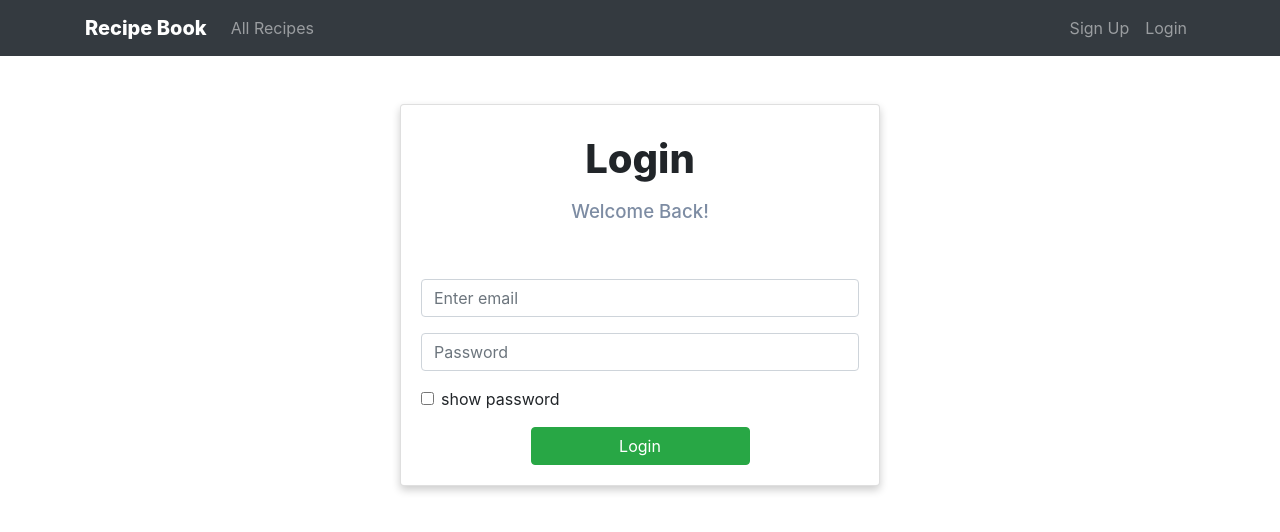
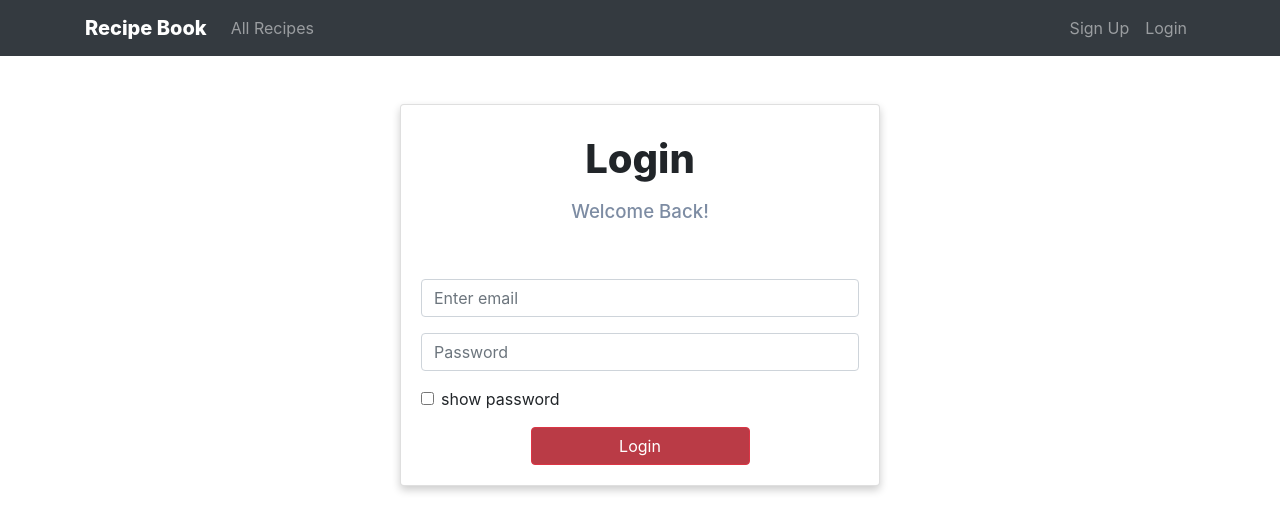
Before and after one commit to MHNashef/wecode-capstone, a React (Create React App) app: page /login in a window 1280 px wide. Shown: the top 532 px of the page. Built offline with nearby package versions, Linux system fonts and the light colour scheme.

Commit message:
changed button colors

```diff
--- a/src/App.css
+++ b/src/App.css
@@ -11,3 +11,7 @@
 .form-card:hover {
   box-shadow: 0 8px 16px 0 rgba(0, 0, 0, 0.2);
 }
+
+button {
+  background-color: #ba3b46 !important;
+}
--- a/src/components/Homepage.jsx
+++ b/src/components/Homepage.jsx
@@ -221,7 +221,7 @@ export default function Homepage() {
             />
           </FormGroup>
           <Button
-            style={{ width: "20%" }}
+            style={{ width: "20%", backgroundColor:"#ba3b46" }}
             className="mx-auto"
             variant="danger"
             onClick={searchForRecipe}
--- a/src/components/Login.jsx
+++ b/src/components/Login.jsx
@@ -105,7 +105,7 @@ export default function Login() {
               </Form.Group>
               <Button
                 className="btn-success d-block mx-auto w-50"
-                variant="primary"
+                variant="danger"
                 type="submit"
               >
                 Login
--- a/src/components/Signup.jsx
+++ b/src/components/Signup.jsx
@@ -266,7 +266,7 @@ export default function Signup() {
               ) : null}
               {auth ? (
                 <Button
-                  variant="info"
+                  variant="danger"
                   type="submit"
                   className="d-block mx-auto btn-success w-25"
                 >
@@ -274,7 +274,7 @@ export default function Signup() {
                 </Button>
               ) : (
                 <Button
-                  variant="primary"
+                  variant="danger"
                   type="submit"
                   className="d-block mx-auto btn-success w-50"
                 >
```
